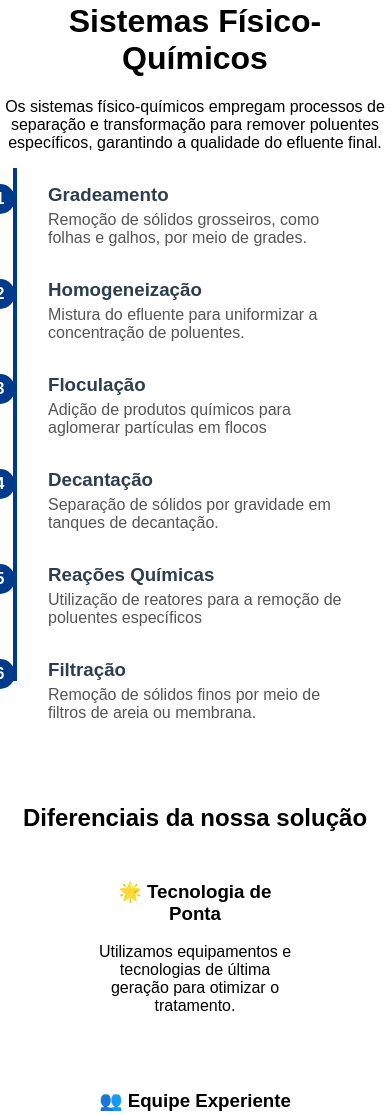
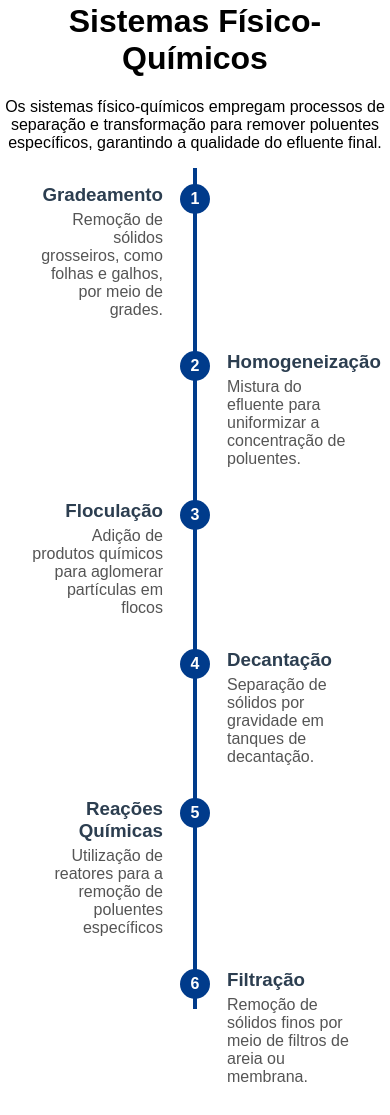
Before and after one commit to Luciano-Jr/Sanear, a plain HTML site: page index.html in a window 390 px wide. Shown: the part 4107-5222 px from the top of the page. Drawn offline with Linux system fonts and the light colour scheme.

Commit message:
timeline mobile

```diff
--- a/style.css
+++ b/style.css
@@ -171,24 +171,7 @@ footer{
       left: -15px;
     }
 
-    /* Responsivo: tudo empilhado em telas pequenas */
-    @media (max-width: 768px) {
-      .step {
-        width: 100%;
-        left: 0 !important;
-        text-align: left !important;
-        padding-left: 3rem;
-      }
 
-      .step::before {
-        left: -15px !important;
-        right: auto;
-      }
-
-      .timeline::before {
-        left: 15px;
-      }
-    }
 @media (max-width: 768px) {
         .hero {
         font-size: larger;
```
